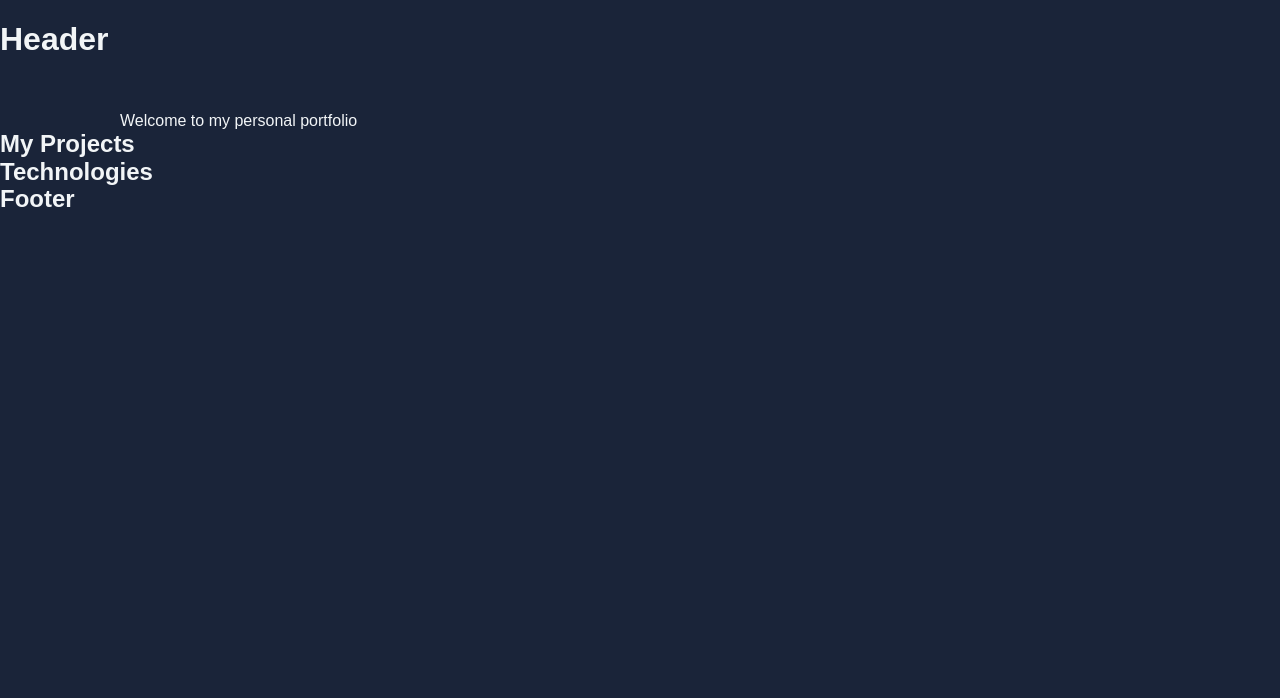
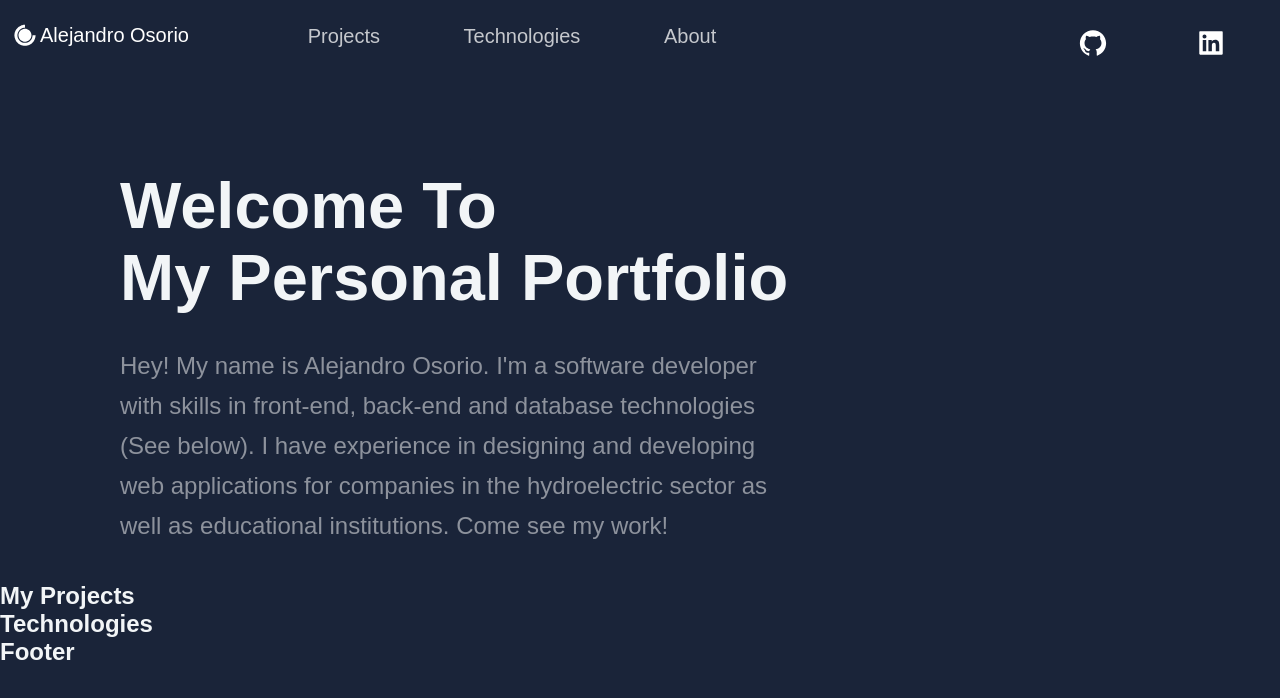
Before and after one commit to aosorio9559/me, a Next.js app: page / in a window 1280 px wide. Shown: the top 698 px of the page. Built offline with nearby package versions, Linux system fonts and the light colour scheme; a web font is replaced by a local one.

Commit message:
Added navbar in header, welcome title and description

```diff
--- a/package.json
+++ b/package.json
@@ -8,6 +8,7 @@
     "lint": "next lint"
   },
   "dependencies": {
+    "babel-preset-next": "^1.4.0",
     "next": "12.0.9",
     "react": "17.0.2",
     "react-dom": "17.0.2",
@@ -16,6 +17,7 @@
     "styled-normalize": "^8.0.7"
   },
   "devDependencies": {
+    "babel-plugin-styled-components": "^2.0.2",
     "eslint": "8.8.0",
     "eslint-config-next": "12.0.9"
   }
--- a/src/components/Header/Header.js
+++ b/src/components/Header/Header.js
@@ -1,7 +1,66 @@
+import Link from "next/link";
 import React from "react";
+import { AiFillGithub, AiFillLinkedin } from "react-icons/ai";
+import { DiCssdeck } from "react-icons/di";
+import {
+  Container,
+  Div1,
+  Div2,
+  Div3,
+  NavLink,
+  SocialIcons,
+  Span,
+} from "./HeaderStyles";
 
 export const Header = () => (
-  <>
-    <h1>Header</h1>
-  </>
+  <Container>
+    <Div1>
+      <Link href="/">
+        <a
+          style={{
+            display: "flex",
+            alignItems: "center",
+            color: "white",
+            marginBottom: "20px",
+          }}
+        >
+          <DiCssdeck size="3rem" />
+          <Span>Alejandro Osorio</Span>
+        </a>
+      </Link>
+    </Div1>
+    <Div2>
+      <li>
+        <Link href="#projects">
+          <NavLink>Projects</NavLink>
+        </Link>
+      </li>
+      <li>
+        <Link href="#tech">
+          <NavLink>Technologies</NavLink>
+        </Link>
+      </li>
+      <li>
+        <Link href="#about">
+          <NavLink>About</NavLink>
+        </Link>
+      </li>
+    </Div2>
+    <Div3>
+      <SocialIcons
+        href="https://github.com/aosorio9559"
+        rel="noopener noreferrer"
+        target="_blank"
+      >
+        <AiFillGithub size="3rem" />
+      </SocialIcons>
+      <SocialIcons
+        href="https://www.linkedin.com/in/alejandro-osorio-diaz/"
+        rel="noopener noreferrer"
+        target="_blank"
+      >
+        <AiFillLinkedin size="3rem" />
+      </SocialIcons>
+    </Div3>
+  </Container>
 );
--- /dev/null
+++ b/src/components/Header/HeaderStyles.js
@@ -0,0 +1,127 @@
+import { IoIosArrowDropdown } from "react-icons/io";
+import styled from "styled-components";
+
+export const Container = styled.div`
+  display: grid;
+  grid-template-columns: repeat(5, 1fr);
+  grid-template-rows: 1fr;
+  grid-column-gap: 2rem;
+  padding: 1rem;
+  padding-top: 2rem;
+
+  @media ${(props) => props.theme.breakpoints.sm} {
+    display: grid;
+    grid-template-columns: repeat(5, 1fr);
+    grid-template-rows: repeat(2, 60px);
+    grid-column-gap: 0.5rem;
+    grid-row-gap: 0.5rem;
+  }
+`;
+
+export const Div1 = styled.div`
+  grid-area: 1 / 1 / 2 / 2;
+  display: flex;
+  flex-direction: row;
+  align-content: center;
+  @media ${(props) => props.theme.breakpoints.sm} {
+    grid-area: 1 / 1 / 2 / 3;
+  }
+`;
+
+export const Div2 = styled.div`
+  grid-area: 1 / 2 / 2 / 4;
+  display: flex;
+  justify-content: space-around;
+  @media ${(props) => props.theme.breakpoints.sm} {
+    grid-area: 2 / 2 / 3 / 5;
+  }
+`;
+
+export const Div3 = styled.div`
+  grid-area: 1 / 5 / 2 / 6;
+  display: flex;
+  justify-content: space-around;
+  align-items: center;
+
+  @media ${(props) => props.theme.breakpoints.sm} {
+    align-items: center;
+    grid-area: 1 / 4 / 2 / 6;
+  }
+`;
+
+export const Span = styled.span`
+  font-size: 2rem;
+`;
+
+export const NavLink = styled.a`
+  font-size: 2rem;
+  line-height: 32px;
+  color: rgba(255, 255, 255, 0.75);
+  transition: 0.4s ease;
+  &:hover {
+    color: #fff;
+    opacity: 1;
+    cursor: pointer;
+  }
+  @media ${(props) => props.theme.breakpoints.sm} {
+    padding: 0.5rem;
+  }
+`;
+
+export const ContactDropDown = styled.button`
+  border: none;
+  display: flex;
+  position: relative;
+  background: none;
+  font-size: 1.7rem;
+  line-height: 32px;
+  color: rgba(255, 255, 255, 0.75);
+  cursor: pointer;
+  transition: 0.3s ease;
+
+  &:focus {
+    outline: none;
+  }
+  &:hover {
+    color: #fff;
+  }
+
+  @media ${(props) => props.theme.breakpoints.sm} {
+    padding: 0.4rem 0;
+  }
+
+  @media ${(props) => props.theme.breakpoints.md} {
+    padding: 0;
+  }
+`;
+
+export const NavProductsIcon = styled(IoIosArrowDropdown)`
+  margin-left: 8px;
+  display: flex;
+  align-self: center;
+  transition: 0.3s ease;
+  opacity: ${({ isOpen }) => (isOpen ? "1" : ".75")};
+  transform: ${({ isOpen }) => (isOpen ? "scaleY(-1)" : "scaleY(1)")};
+
+  &:hover {
+    opacity: 1;
+  }
+
+  @media ${(props) => props.theme.breakpoints.sm} {
+    margin: 2px 0 0 2px;
+    width: 15px;
+  }
+`;
+
+export const SocialIcons = styled.a`
+  transition: 0.3s ease;
+  color: white;
+  border-radius: 50px;
+  padding: 8px;
+
+  &:hover {
+    background-color: #212d45;
+    transform: scale(1.2);
+    cursor: pointer;
+  }
+`;
--- a/src/components/MainTitle/MainTitle.js
+++ b/src/components/MainTitle/MainTitle.js
@@ -1,5 +1,26 @@
 import React from "react";
+import {
+  Section,
+  SectionText,
+  SectionTitle,
+} from "../../styles/GlobalComponentsStyles/GlobalComponentsStyles";
+import { LeftSection } from "./MainTitleStyles";
 
 export const MainTitle = () => {
-  return <>Welcome to my personal portfolio</>;
+  return (
+    <Section row nopadding>
+      <LeftSection>
+        <SectionTitle main center>
+          Welcome To <br />
+          My Personal Portfolio
+        </SectionTitle>
+        <SectionText>
+          Hey! My name is Alejandro Osorio. I'm a software developer with skills
+          in front-end, back-end and database technologies (See below). I have
+          experience in designing and developing web applications for companies
+          in the hydroelectric sector as well as educational institutions. Come see my work!
+        </SectionText>
+      </LeftSection>
+    </Section>
+  );
 };
--- a/src/components/MainTitle/MainTitleStyles.js
+++ b/src/components/MainTitle/MainTitleStyles.js
@@ -0,0 +1,19 @@
+import styled from "styled-components";
+
+export const LeftSection = styled.div`
+  width: 100%;
+
+  @media ${(props) => props.theme.breakpoints.sm} {
+    width: 80%;
+    display: flex;
+    flex-direction: column;
+    margin: 0 auto;
+  }
+
+  @media ${(props) => props.theme.breakpoints.md} {
+    width: 100%;
+    display: flex;
+    flex-direction: column;
+    margin: 0 auto;
+  }
+`;
--- a/src/pages/_document.js
+++ b/src/pages/_document.js
@@ -10,8 +10,8 @@ class MyDocument extends Document {
     return (
       <Html>
         <Head>
-          <link rel="preconnect" href="https://fonts.googleapis.com" />
-          <link rel="preconnect" href="https://fonts.gstatic.com" crossorigin />
+          {/* <link rel="preconnect" href="https://fonts.googleapis.com" />
+          <link rel="preconnect" href="https://fonts.gstatic.com" crossorigin /> */}
           <link
             href="https://fonts.googleapis.com/css2?family=IBM+Plex+Sans+Thai+Looped:wght@300;400;500;600;700&display=swap"
             rel="stylesheet"
--- a/src/styles/GlobalComponentsStyles/GlobalComponentsStyles.js
+++ b/src/styles/GlobalComponentsStyles/GlobalComponentsStyles.js
@@ -1,9 +1,9 @@
-import styled from 'styled-components'
+import styled from "styled-components";
 
 export const Section = styled.section`
-  display: ${(props) => props.grid ? "grid" : "flex" };
-  flex-direction: ${(props) => props.row ? "row" : "column" };
-  padding: ${(props) => props.nopadding ? "0" : "32px 48px 0" } ;
+  display: ${(props) => (props.grid ? "grid" : "flex")};
+  flex-direction: ${(props) => (props.row ? "row" : "column")};
+  padding: ${(props) => (props.nopadding ? "0" : "32px 48px 0")};
   margin: 0 auto;
   max-width: 1040px;
   box-sizing: content-box;
@@ -17,9 +17,88 @@ export const Section = styled.section`
   }
 
   @media ${(props) => props.theme.breakpoints.sm} {
-    padding: ${(props) => props.nopadding ? "0" : "16px 16px 0" } ;
+    padding: ${(props) => (props.nopadding ? "0" : "16px 16px 0")};
 
     width: calc(100vw - 32px);
     flex-direction: column;
   }
-`
+`;
+
+export const SectionTitle = styled.h2`
+  font-weight: 800;
+  font-size: ${(props) => (props.main ? "65px" : "56px")};
+  line-height: ${(props) => (props.main ? "72px" : "56px")};
+  width: max-content;
+  max-width: 100%;
+  /* background: linear-gradient(
+    121.57deg,
+    #ffffff 18.77%,
+    rgba(255, 255, 255, 0.66) 60.15%
+  ); */
+  background-clip: text;
+  /* -webkit-text-fill-color: transparent; */
+  margin-bottom: 16px;
+  padding: ${(props) => (props.main ? "58px 0 16px" : "0")};
+
+  @media ${(props) => props.theme.breakpoints.md} {
+    font-size: ${(props) => (props.main ? "56px" : "48px")};
+    line-height: ${(props) => (props.main ? "56px" : "48px")};
+    margin-bottom: 12px;
+    padding: ${(props) => (props.main ? "40px 0 12px" : "0")};
+  }
+
+  @media ${(props) => props.theme.breakpoints.sm} {
+    font-size: 32px;
+    line-height: 40px;
+    font-size: ${(props) => (props.main ? "28px" : "32px")};
+    line-height: ${(props) => (props.main ? "32px" : "40px")};
+    margin-bottom: 8px;
+    padding: ${(props) => (props.main ? "16px 0 8px" : "0")};
+    max-width: 100%;
+  }
+`;
+
+export const SectionText = styled.p`
+  max-width: 800px;
+  font-size: 24px;
+  line-height: 40px;
+  font-weight: 300;
+  padding-bottom: 3.6rem;
+  color: rgba(255, 255, 255, 0.5);
+
+  @media ${(props) => props.theme.breakpoints.md} {
+    max-width: 670px;
+    font-size: 20px;
+    line-height: 32px;
+    padding-bottom: 24px;
+  }
+
+  @media ${(props) => props.theme.breakpoints.sm} {
+    font-size: 16px;
+    line-height: 24px;
+    padding-bottom: 16px;
+  }
+`;
+
+export const SectionDivider = styled.div`
+  width: 64px;
+  height: 6px;
+  border-radius: 10px;
+  background-color: #fff;
+  background: ${(props) =>
+    props.colorAlt
+      ? "linear-gradient(270deg, #F46737 0%, #945DD6 100%)"
+      : "linear-gradient(270deg, #13ADC7 0%, #945DD6 100%)"};
+
+  margin: ${(props) => (props.divider ? "4rem 0" : "")};
+
+  @media ${(props) => props.theme.breakpoints.md} {
+    width: 48px;
+    height: 4px;
+  }
+
+  @media ${(props) => props.theme.breakpoints.sm} {
+    width: 32px;
+    height: 2px;
+  }
+`;
```
Also changed, not shown: .babelrc (added), 1 other file (tests, documents, lock files or other folders).
